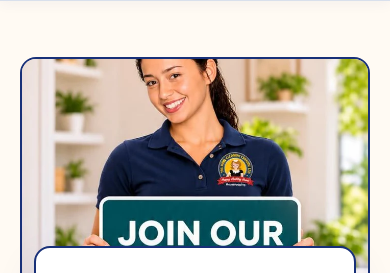
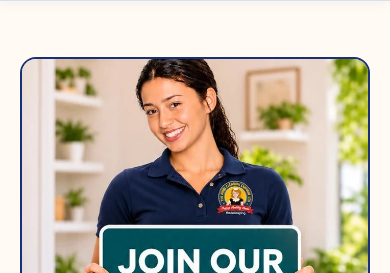
Before and after one commit to dallaswebagency/thehomecleaningcompany, a plain HTML site: page v4-join-our-team.html in a window 390 px wide. Shown: the part 113-386 px from the top of the page. Drawn offline with Linux system fonts and the light colour scheme.

Commit message:
V4 join page: show full photo with sign, no card overlap on mobile
Co-Authored-By: Claude Sonnet 5.5 <noreply@anthropic.com>
Claude-Session: https://claude.ai/code/session_01VBGgrPWGU4pg8N2ycpRyjv

```diff
--- a/v4-join-our-team.html
+++ b/v4-join-our-team.html
@@ -363,7 +363,7 @@ body{font-size:16px;padding-bottom:64px}
 @media(max-width:860px){.pg-g{grid-template-columns:1fr}.steps3{grid-template-columns:1fr}.chk.two{grid-template-columns:1fr}.spec{grid-template-columns:1fr}}
 @media(max-width:720px){.more,.cov,.ci,.bk3,.pcs.three{grid-template-columns:1fr}.fg{grid-template-columns:1fr}.svo{grid-template-columns:1fr}.pg-btns .btn{width:100%}.est{flex-direction:column;align-items:flex-start}}
 /*ctab-fix*/@media(max-width:420px){.ctab-c{font-size:.86rem}}
-.ctab-card h1{font-size:clamp(1.7rem,3vw,2.4rem);text-transform:uppercase;letter-spacing:.04em;margin:8px 0 14px}#apply{scroll-margin-top:90px}.jt{padding-bottom:clamp(30px,4vw,50px)}
+.ctab-card h1{font-size:clamp(1.7rem,3vw,2.4rem);text-transform:uppercase;letter-spacing:.04em;margin:8px 0 14px}.jt .ctab-img img{aspect-ratio:678/560!important;object-fit:cover;object-position:50% 0}@media(max-width:860px){.jt .ctab-card{margin:14px 8px 0}}#apply{scroll-margin-top:90px}.jt{padding-bottom:clamp(30px,4vw,50px)}
 .frm .send{margin-top:26px}
 </style></head><body>
 <div style="position:absolute;width:0;height:0;overflow:hidden"><svg width="0" height="0" style="position:absolute" aria-hidden="true" focusable="false">
```
